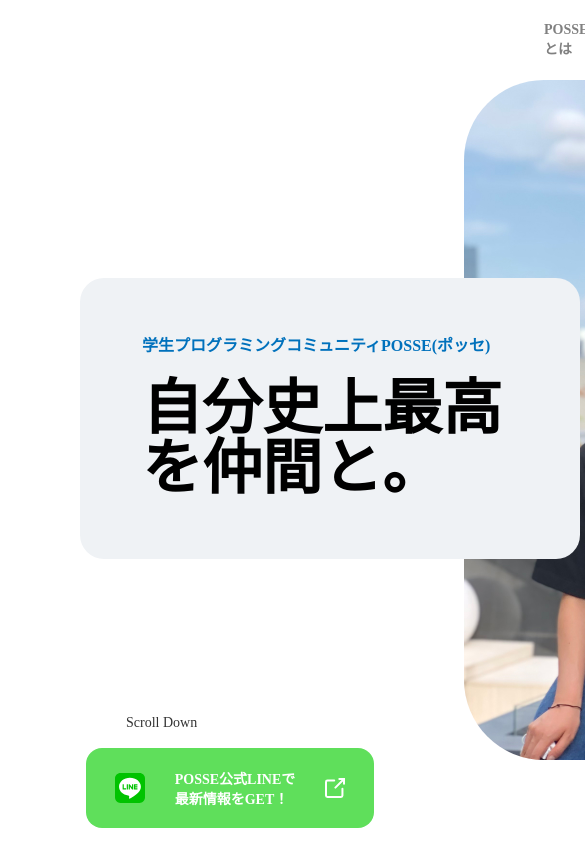
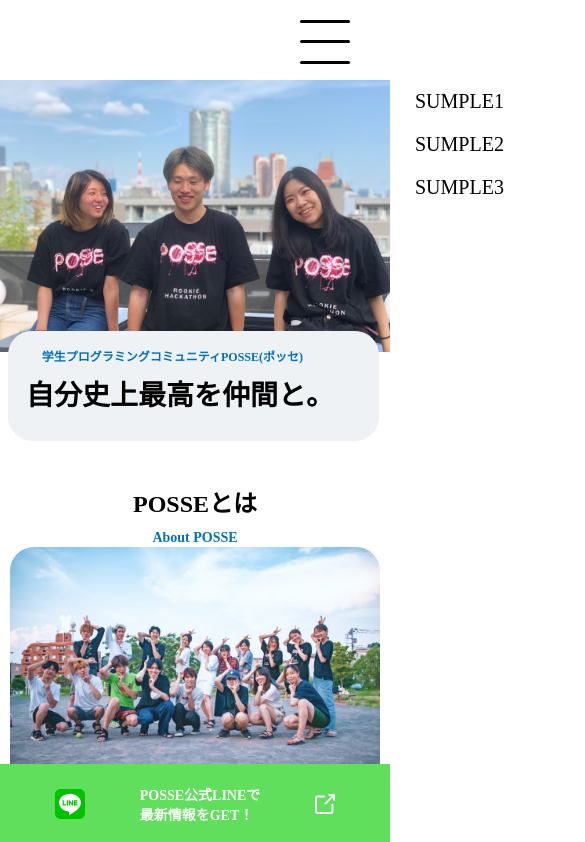
Before and after one commit to posse-ap/gen3.0-Ayahiro-Inatsugu, a plain HTML site: page index.html in a window 390 px wide. Shown: the top 842 px of the page, 585 px wide, since content can reach past the window. Drawn offline with Linux system fonts and the light colour scheme.

Commit message:
レスポンシブ途中まで

```diff
--- a/assets/styles/style.css
+++ b/assets/styles/style.css
@@ -1,3 +1,9 @@
+@import url('https://fonts.googleapis.com/css?family=Exo:400,700');
+
+*{
+    margin: 0px;
+    padding: 0px;
+}
 
 .p_header {
   display: flex;
@@ -13,10 +19,121 @@
   z-index: 3;
 }
 
+@media screen and (max-width: 400px){
+  .p_header{
+    padding: 0;
+    width: 100vw;
+  }
+}
+
 .p_header_list{
   display: flex;
   list-style: none;
 }
+
+#nav{
+  display: none;
+}
+
+#hamburger{
+  display: none;
+}
+
+@media screen and (max-width: 400px){
+  .p_header_list{
+    display: none;
+  }
+
+  /* ↓ここからハンバーガーメニュー */
+  header {
+    /*ヘッダーを固定*/
+    position: fixed;
+  }
+  #nav{
+    display: block;
+    position: absolute;
+    top: 0;
+    /*ナビメニューを左に隠した状態になる*/
+    right: -45%;
+    width: 45%;
+    height: 100vh;
+    background: #ffffff;
+    /*０.7秒かけてナビメニューがスライドする*/
+    transition: .7s;
+  }
+  #nav ul{
+    padding-top: 80px;
+  }
+  #nav ul li{
+    list-style-type: none;
+    font-size: 20px;
+  }
+  #nav a{
+    display: block;
+    text-decoration: none;
+    color: #000000;
+    margin: 0 15px;
+    padding: 10px;
+    transition: .5s;
+  }
+  #nav li a:hover{
+    color: #ffffff;
+    background: #cd5c5c;
+    border-bottom: none;
+  }
+  #hamburger {
+    display: block;
+    position: absolute;
+    top: 20px;
+    left: 300px;
+    width: 50px;
+    height: 44px;
+    cursor: pointer;
+    transition: 1s;
+  }
+  .inner_line {
+    display: block;
+    position: absolute;
+    left: 0;
+    width: 50px;
+    height: 3px;
+    background-color: #000;
+    transition: 1s;
+    border-radius: 4px;
+  }
+  #line1 {
+    top: 0;
+  }
+  #line2 {
+    top: 20px;
+  }
+  #line3 {
+    bottom: 0px;
+  }
+  .in{
+    transform: translateX(-100%);
+  }
+  .line_1,.line_2,.line_3{
+    background: #000000;
+  }
+  .line_1 {
+    /*45度回転させる*/
+    transform: rotate(45deg);
+    top: 0;
+  }
+  .line_2 {
+    opacity: 0;
+  }
+  .line_3 {
+    /*-45度回転させる*/
+    transform: rotate(-45deg);
+    bottom: 0;
+  }
+}
+/* ↑ここまでハンバーガーメニュー */
+
+
+
 
 .p_header_list li{
   margin-left: 40px;
@@ -53,6 +170,8 @@ a{
   display: flex;
   flex-direction: column;
   justify-content: center;
+  align-items: center;
+  width: 100vw;
 }
 
 .p_main_box{
@@ -66,21 +185,13 @@ a{
   position: relative;
 }
 
-.p_main_explanation h1{
-  width: 376px;
-  height: 29px;
-  font-size: 16px;
-  font-weight: 700;
-  color: #0071BC;
-  padding: 40px 62px 12px 62px;
-}
-
-.p_main_explanation h2{
-  width: 375px;
-  height: 160px;
-  font-size: 60px;
-  font-weight: 700;
-  padding: 0 63px 0 62px;
+@media screen and (max-width: 400px) {
+	/* 400px以下に適用されるCSS（スマホ用） */
+  .p_main_box{
+    flex-direction: column;
+    height: 288px;
+    margin-bottom: 100px;
+  }
 }
 
 .p_main_box div{
@@ -88,7 +199,7 @@ a{
   flex-direction: column;
   align-items: center;
   justify-content: center;
-  width: 500px;
+  width: 40%;
   height: 281px;
   background-color: #EFF2F5;
   border-radius: 24px;
@@ -98,16 +209,70 @@ a{
   z-index: 2;
 }
 
+@media screen and (max-width: 400px){
+  .p_main_box div{
+    width: 95%;
+    height: 110px;
+    left: 8px;
+    top: 251px;
+  }
+}
+
+.p_main_explanation h1{
+  width: 75%;
+  height: 29px;
+  font-size: 16px;
+  font-weight: 700;
+  color: #0071BC;
+  padding: 40px 62px 12px 62px;
+}
+
+@media screen and (max-width: 400px){
+.p_main_explanation h1{
+  width: 76%;
+  font-size: 12px;
+  padding: 20px 14.5% 6px 8.7%;
+}
+}
+
+.p_main_explanation h2{
+  width: 75%;
+  height: 160px;
+  font-size: 60px;
+  font-weight: 700;
+  padding: 0 63px 0 62px;
+}
+
+@media screen and (max-width: 400px){
+  .p_main_explanation h2{
+    width: 90%;
+    height: 40%;
+    font-size: 28px;
+    padding-bottom: 20px;
+  }
+}
+
 .p_main_pic{
   background-image: url(../img/img-hero.jpg);
   background-repeat: no-repeat;
   background-size: contain;
-  width: 976px;
+  width: 78%;
   height: 680px;
   position: absolute;
   left: 464px;
   border-radius: 80px 0px 0px 80px;
   z-index: 1;
+}
+
+@media screen and (max-width: 400px){
+  .p_main_pic{
+    width: 100vw;
+    height: 50vh;
+    position: absolute;
+    left: 0;
+    top: 0;
+    border-radius: 0px;
+  }
 }
 
 .p_main_scrollDown{
@@ -119,6 +284,12 @@ a{
   font-size: 14px;
   font-weight: 400;
   color: #333;
+}
+
+@media screen and (max-width: 400px){
+  .p_main_scrollDown{
+    display: none;
+  }
 }
 
 .fixed_line{
@@ -138,6 +309,16 @@ a{
   z-index: 5;
 }
 
+@media screen and (max-width: 400px){
+  .fixed_line{
+    width: 100vw;
+    left: 0;
+    right: 0;
+    bottom: 0;
+    border-radius: 0;
+  }
+}
+
 .fixed_line_icon{
   width: 36px;
   height: 36px;
@@ -155,67 +336,141 @@ a{
 .p_main_about{
   display: flex;
   flex-direction: column;
+  justify-content: center;
+  align-items: center;
   margin: 0 auto;
+}
+
+@media screen and (max-width: 400px){
+  .p_main_about{
+    width: 100vw;
+    height: 600px;
+    margin: 0;
+    /* position: relative; */
+  }
 }
 
 .p_main_about_caption{
   display: flex;
   flex-direction: column;
+  justify-content: center;
+  align-items: center;
   margin: auto;
-  position: relative;
+}
+
+@media screen and (max-width: 400px){
+  .p_main_about_caption{
+    position: static;
+  }
 }
 
 .p_main_about_caption h1{
   display: flex;
   justify-content: center;
   align-items: center;
-  width: 198px;
+  width: 100%;
   height: 54px;
   font-size: 36px;
   font-weight: 700;
   margin-bottom: 8px;
 }
 
+@media screen and (max-width: 400px){
+  .p_main_about_caption h1{
+    height: 43px;
+    font-size: 24px;
+    margin-bottom: 0;
+  }
+}
+
 .p_main_about_caption h2{
   display: flex;
   justify-content: center;
   align-items: center;
-  width: 98px;
+  width: 50%;
   font-size: 14px;
   font-weight: 700;
   color: #0071BC;
   height: 25px;
-  position: absolute;
-  left: 50px;
-  top: 62px;
+}
+
+@media screen and (max-width: 400px){
+.p_main_about_caption h2{
+  width: 80%;
+}
 }
 
 .p_main_about_explanation{
   display: flex;
-  width: 984px;
+  justify-content: center;
+  align-items: center;
+  width: 80vw;
   height: 312px;
   padding-top: 43px;
   padding-bottom: 12px;
 }
 
+@media screen and (max-width: 400px) {
+  .p_main_about_explanation{
+    flex-direction: column;
+    width: 100vw;
+    height: 469px;
+    padding-top: 22px;
+  }
+}
+
 .p_main_about_explanation img{
-  width: 472px;
+  width: 45.9%;
   height: 312px;
   border-radius: 24px;
+}
+
+@media screen and (max-width: 400px){
+  .p_main_about_explanation img{
+    width: 95%;
+    padding-bottom: 16px;
+  }
 }
 
 .p_main_about_explanation p{
   display: flex;
   align-items: center;
-  width: 472px;
+  width: 45.9%;
   margin-left: 40px;
 }
 
+@media screen and (max-width: 400px){
+  .p_main_about_explanation p{
+    width: 95%;
+    margin-left: 0;
+    line-height: 180%;
+  }
+}
+
 .p_main_line{
-  width: 984px;
+  width: 78%;
   height: 357px;
   margin: 0 auto;
   padding-top: 128px;
+}
+
+@media screen and (max-width: 400px){
+  .p_main_line{
+    width: 95%;
+    height: 372px;
+    padding-top: 63px;
+  }
+}
+
+.p_main_line_heading{
+  display: flex;
+}
+
+@media screen and (max-width: 400px){
+  .p_main_line_heading{
+    flex-direction: column;
+    padding-bottom: 8px;
+  }
 }
 
 .p_main_line_back{
@@ -225,6 +480,12 @@ a{
   height: 30px;
   background-color: #fff;
   border-radius: 48px;
+}
+
+@media screen and (max-width: 400px){
+  .p_main_line_back{
+    margin-bottom: 20px;
+  }
 }
 
 .p_main_line_inner{
@@ -248,6 +509,12 @@ a{
   position: absolute;
 }
 
+@media screen and (max-width: 400px){
+  .p_main_line_inner{
+    border-radius: 24px;
+  }
+}
+
 .p_main_line_content{
   display: flex;
   flex-direction: column;
@@ -255,19 +522,40 @@ a{
   position: relative;
 }
 
+@media screen and (max-width: 400px){
+.p_main_line_content{
+  height: 372px;
+}
+}
+
 .p_main_line_content h1{
   display: flex;
   align-items: center;
-  font-size: 36px;
-  font-weight: 700;
-  color: #eee;
   padding-top: 60px;
   height: 65px;
+}
+
+@media screen and (max-width: 400px){
+.p_main_line_content h1{
+  padding-top: 42px;
+}
 }
 
 .p_main_line_content h1 img{
   width: 40px;
   height: 40px;
+}
+
+.p_main_line_caption{
+  font-size: 36px;
+  font-weight: 700;
+  color: #eee;
+}
+
+@media screen and (max-width: 400px){
+  .p_main_line_caption{
+    font-size: 24px;
+  }
 }
 
 .p_main_line_content p{
@@ -279,6 +567,15 @@ a{
   text-align: center;
   font-size: 14px;
   font-weight: 700;
+}
+
+@media screen and (max-width: 400px){
+.p_main_line_content p{
+  width: 85.7%;
+  height: 110px;
+  padding-bottom: 34px;
+  text-align: unset;
+}
 }
 
 .p_main_line_white{
@@ -386,6 +683,12 @@ a{
   padding-top: 30px;
 }
 
+@media screen and (max-width: 400px){
+  .p_footer_copyright{
+    padding-bottom: 80px;
+  }
+}
+
 .p_footer_copyright h1{
   color: #666;
 }
@@ -480,7 +783,7 @@ a{
   justify-content: space-between;
   width: 984px;
   height: 80px;
-  margin-top: 16px;
+  margin: 16px;
 }
 
 .p_quiz_main_item{
--- a/index.html
+++ b/index.html
@@ -22,6 +22,22 @@
             <li><a href="https://www.instagram.com/posse_programming/" class="p_header_border"><img src="./assets/img/icon/icon-instagram.svg" alt="インスタアイコン"></a></li>
           </ul>
         </nav>
+
+        <nav id="nav">
+          <ul>
+            <li><a href="#">SUMPLE1</a></li>
+            <li><a href="#">SUMPLE2</a></li>
+            <li><a href="#">SUMPLE3</a></li>
+          </ul>
+        </nav>
+        <div id="hamburger">
+            <!-- 1番上の線 -->
+            <span class="inner_line" id="line1"></span>
+            <!-- 真ん中の線 -->
+            <span class="inner_line" id="line2"></span>
+            <!-- 1番下の線 -->
+            <span class="inner_line" id="line3"></span>
+        </div>
     </header>
 
     <main class="p_main">
@@ -31,7 +47,7 @@
             学生プログラミングコミュニティPOSSE(ポッセ)
           </h1>
           <h2>
-            自分史上最高<br>を仲間と。
+            自分史上最高を仲間と。
           </h2>
         </div>
         <p class="p_main_pic">
@@ -72,7 +88,9 @@
               <div class="p_main_line_back">
                 <img src="./assets/img/icon/icon-line.svg" alt="">
               </div>
+              <div class="p_main_line_caption">
               POSSE 公式LINE
+              </div>
             </h1>
             <p class="p_main_line_paragraph">公式LINEにてご質問を随時受け付けております。<br>
               詳細やPOSSE最新情報につきましては、公式LINEにてお知らせ致しますので<br>
@@ -107,5 +125,6 @@
         <h1>©2022 POSSE</h1>
       </section>
     </footer>
+    <script src="main.js"></script>
 </body>
 </html>
--- /dev/null
+++ b/main.js
@@ -0,0 +1,11 @@
+function hamburger() {
+    document.getElementById('line1').classList.toggle('line_1');
+    document.getElementById('line2').classList.toggle('line_2');
+    document.getElementById('line3').classList.toggle('line_3');
+    document.getElementById('nav').classList.toggle('in');
+}
+const hamburgerButton = document.getElementById('hamburger');
+
+hamburgerButton.addEventListener('click' , function () {
+    hamburger();
+} );
```
Lines whose indentation alone changed are shown as unchanged.
